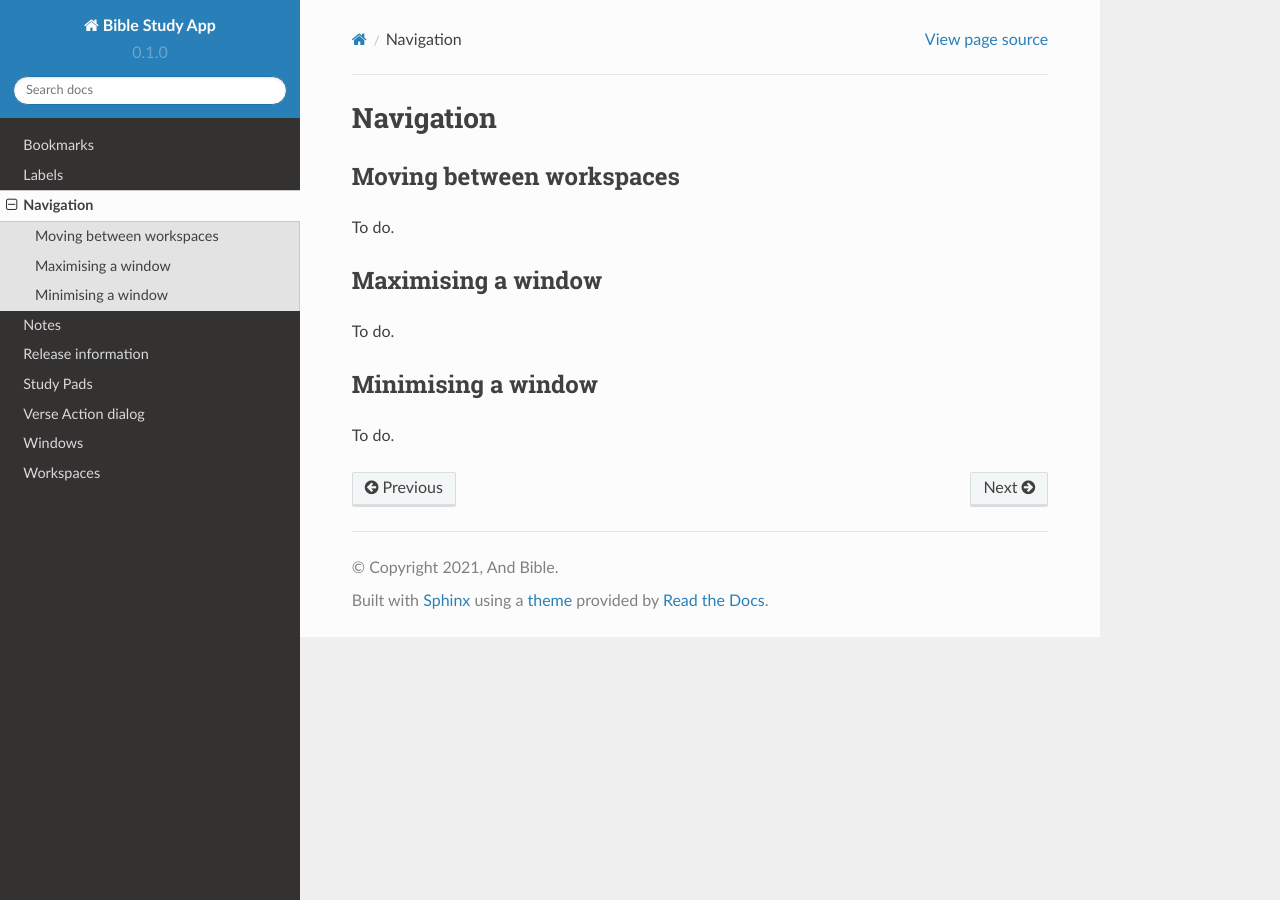
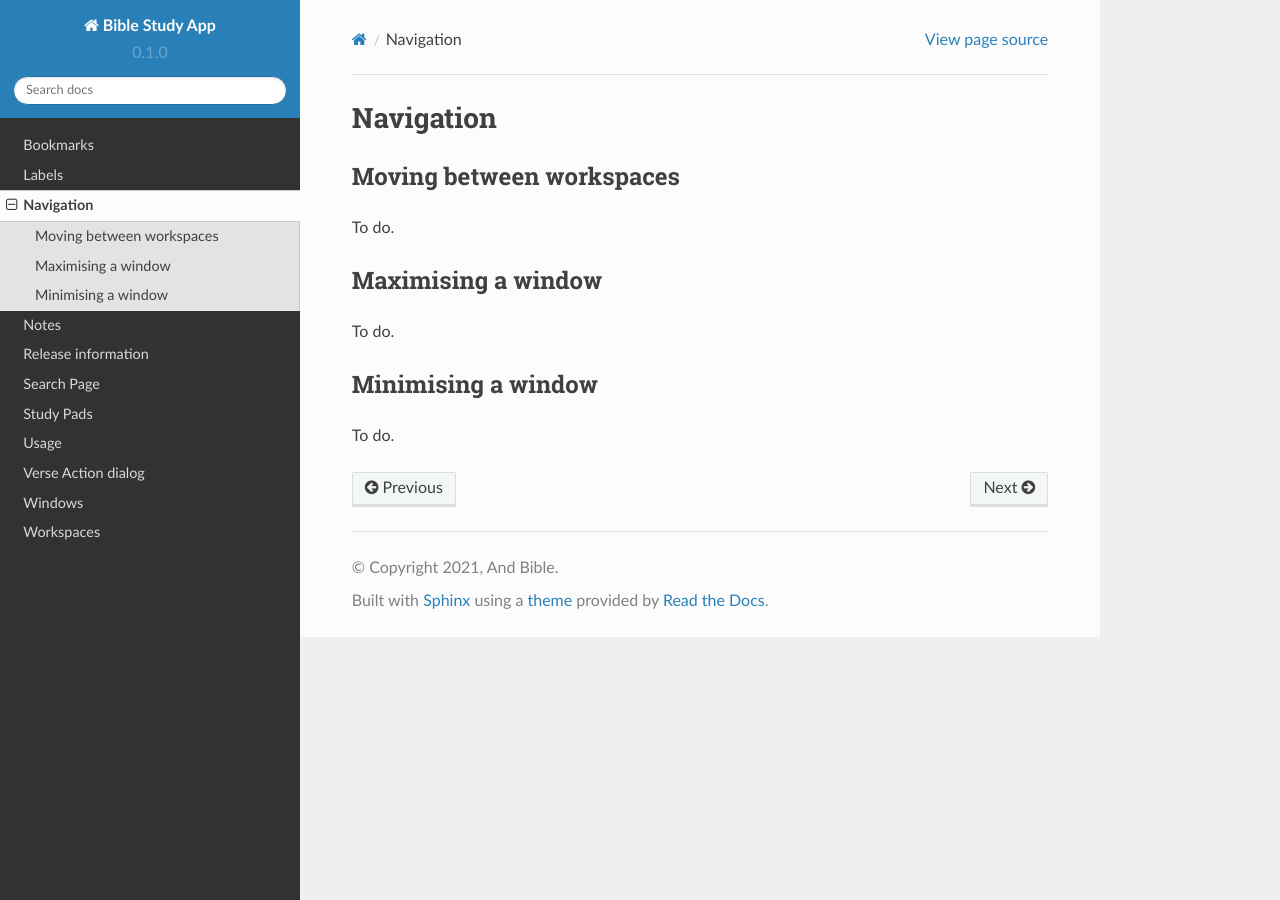
Before and after one commit to AndBible/docs, a Sphinx documentation site: the page built from docs/source/navigation.rst, in a window 1280 px wide. Built offline with Sphinx 7.4.7 and the Read the Docs theme 2.0.0, drawn with Linux system fonts in a browser that asks for light colours; pages that are not in the unit, such as notebooks, are missing from menus.

Commit message:
Added stub files for future

```diff
--- a/docs/source/index.rst
+++ b/docs/source/index.rst
@@ -17,12 +17,18 @@
 
 .. toctree::
 
+   getting_started
+   backup_restore
    bookmarks
+   documents
    labels
    navigation
    notes
+   reading_plans
    releases
+   search
    study_pads
+   usage
    verse_action_dialog
    windows
    workspaces
```
